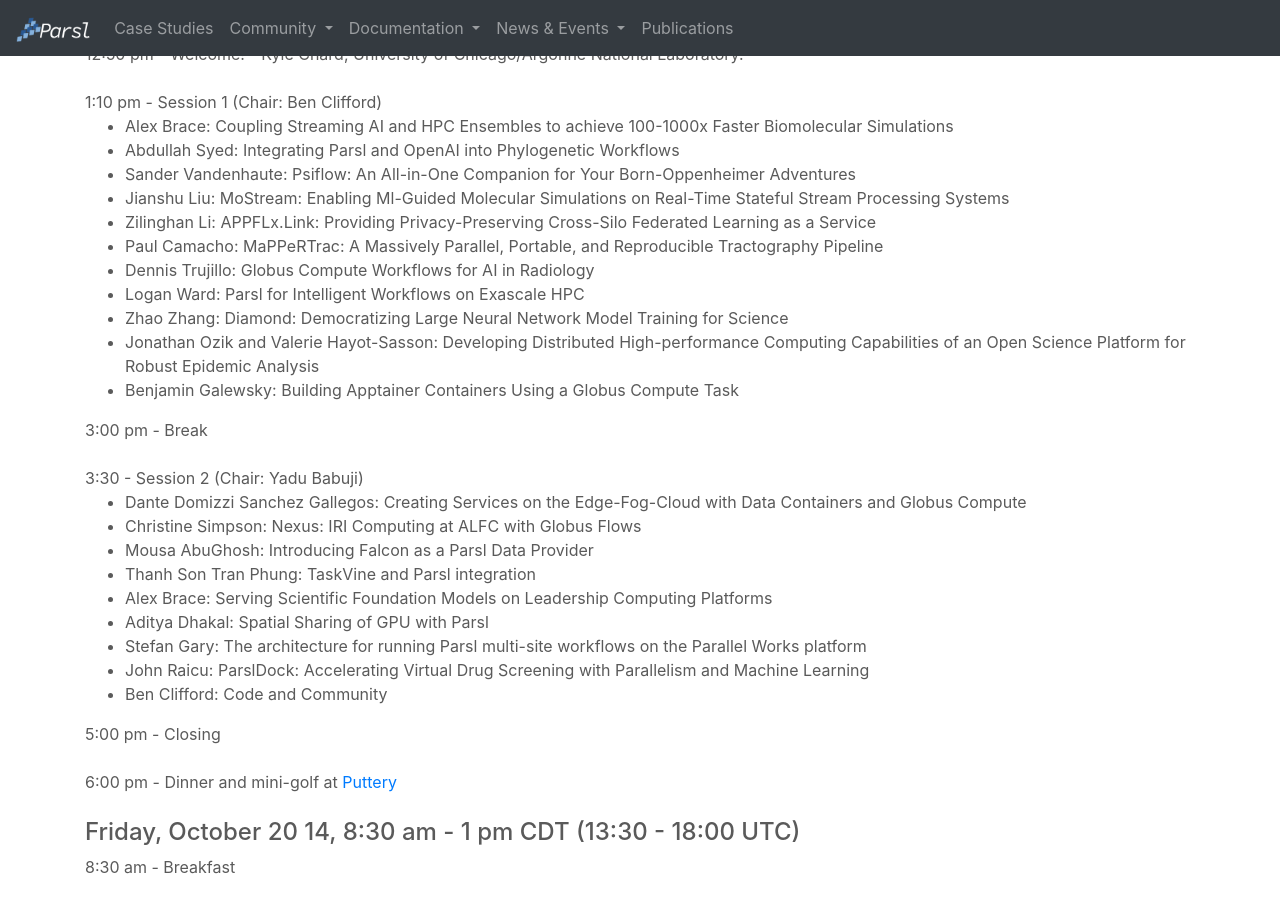
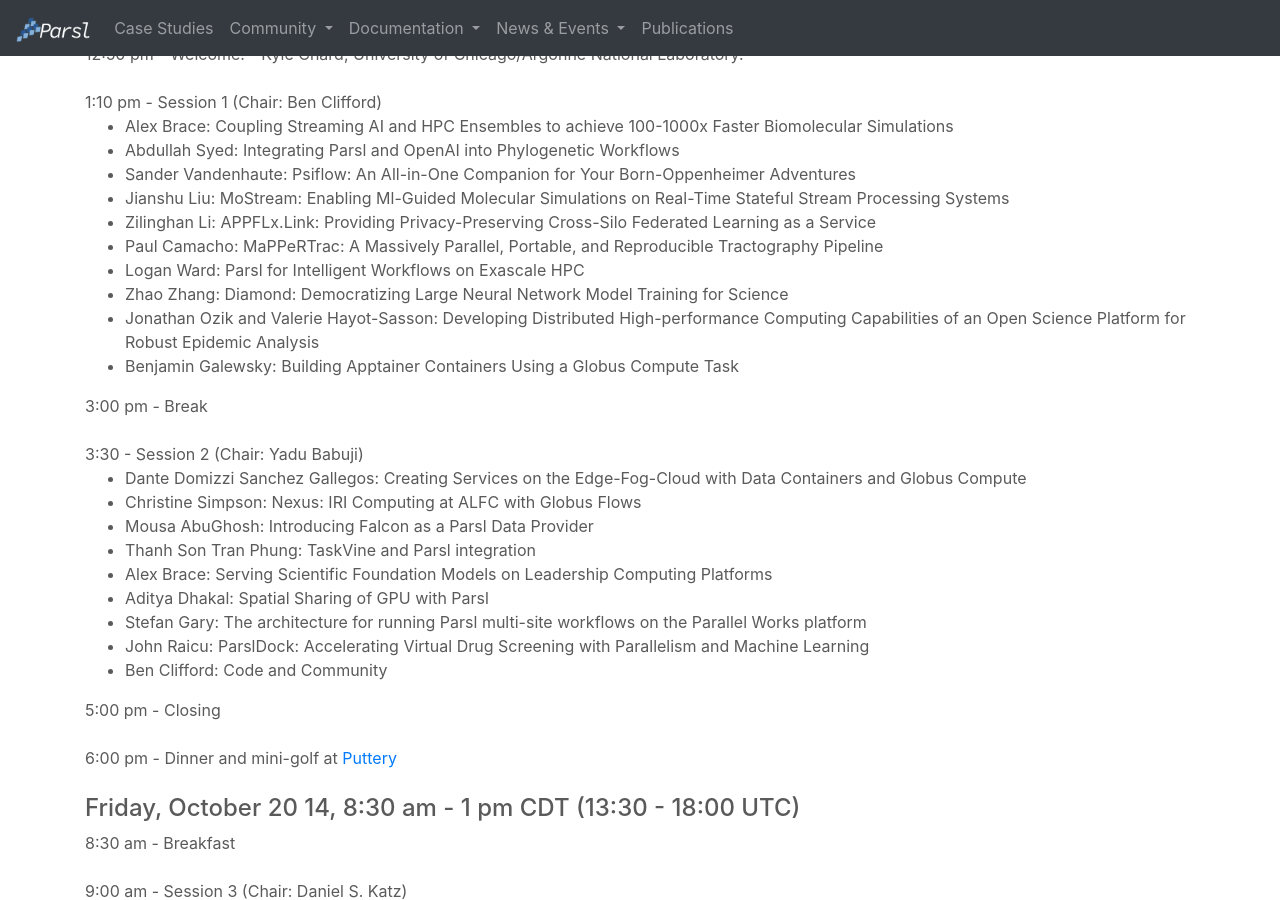
Before and after one commit to Parsl/parsl.github.io, a Jekyll site: the page built from parslfest/parslfest2023.html, in a window 1280 px wide and 900 px high, scrolled down 1235 px. Built offline with Jekyll 4.4.1, drawn with Linux system fonts in a browser that asks for light colours.

Commit message:
Remove Dennis’ talk

```diff
--- a/parslfest/parslfest2023.html
+++ b/parslfest/parslfest2023.html
@@ -67,7 +67,6 @@
 		<li>Jianshu Liu: MoStream: Enabling Ml-Guided Molecular Simulations on Real-Time Stateful Stream Processing Systems</li>
 		<li>Zilinghan Li: APPFLx.Link: Providing Privacy-Preserving Cross-Silo Federated Learning as a Service</li>
 		<li>Paul Camacho: MaPPeRTrac: A Massively Parallel, Portable, and Reproducible Tractography Pipeline</li>
-		<li>Dennis Trujillo: Globus Compute Workflows for AI in Radiology</li>
 		<li>Logan Ward: Parsl for Intelligent Workflows on Exascale HPC</li>
 		<li>Zhao Zhang: Diamond: Democratizing Large Neural Network Model Training for Science</li>
 		<li>Jonathan Ozik and Valerie Hayot-Sasson: Developing Distributed High-performance Computing Capabilities of an Open Science Platform for Robust Epidemic Analysis</li>
```
